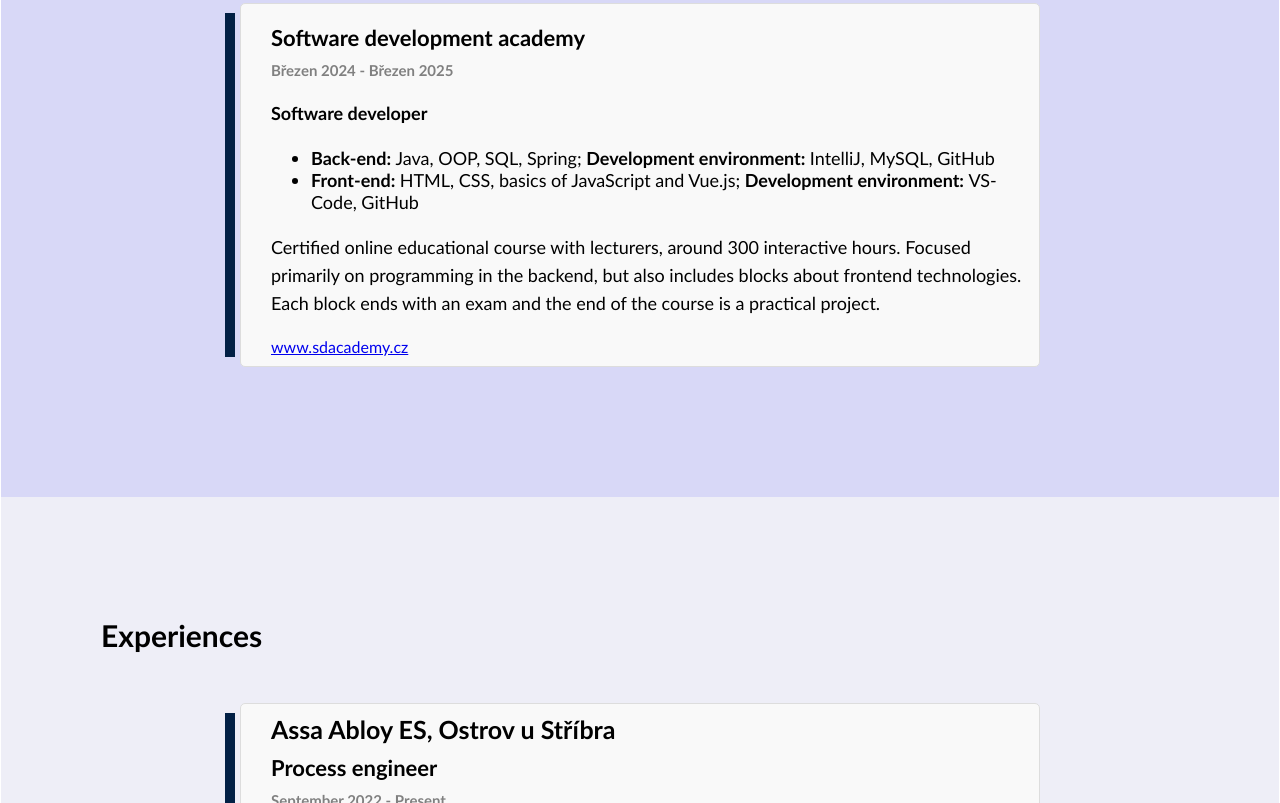
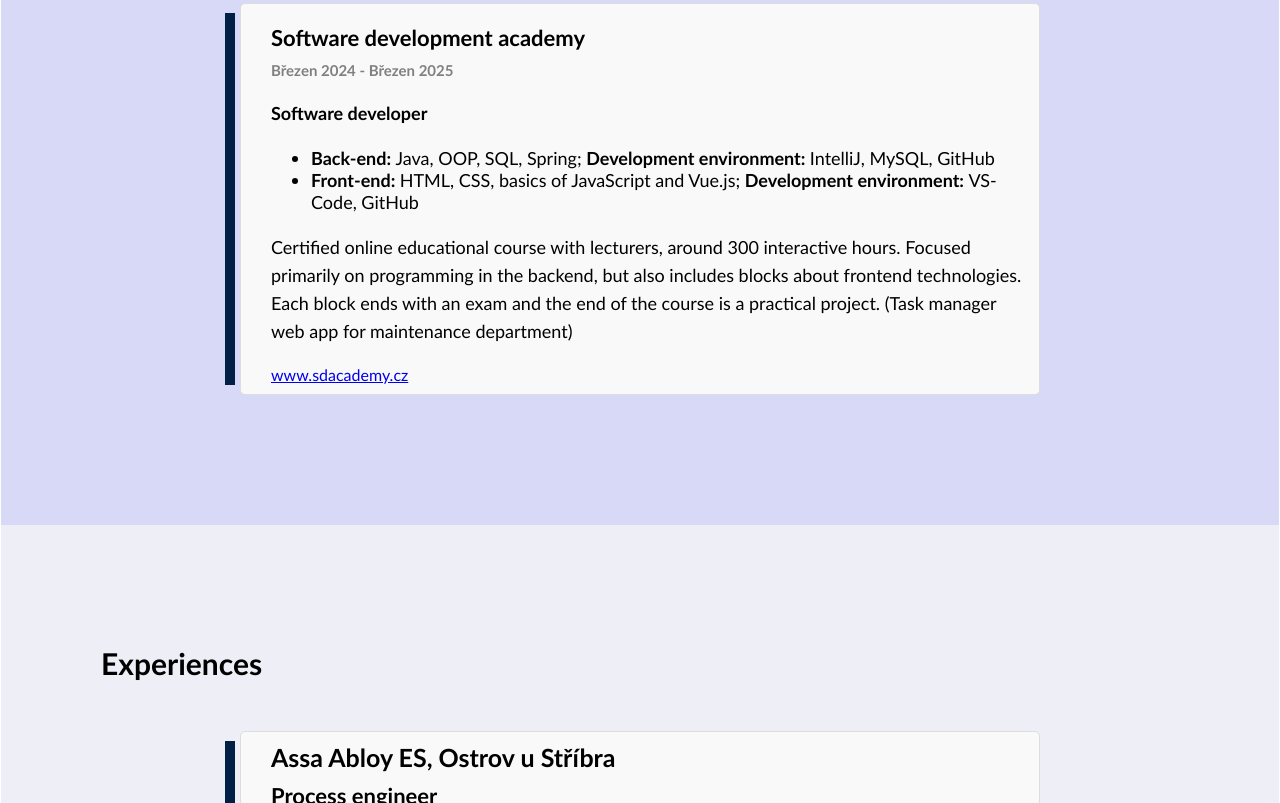
Before and after one commit to chaloupkamatej/chaloupkamatej, a plain HTML site: page index_en.html in a window 1280 px wide. Shown: the part 1133-1936 px from the top of the page. Drawn offline with Linux system fonts and the light colour scheme.

Commit message:
Update index_en.html

```diff
--- a/index_en.html
+++ b/index_en.html
@@ -92,7 +92,7 @@
 
                             <p>
                                 Certified online educational course with lecturers, around 300 interactive hours. Focused primarily on programming in the backend, but also includes
-                                blocks about frontend technologies. Each block ends with an exam and the end of the course is a practical project.
+                                blocks about frontend technologies. Each block ends with an exam and the end of the course is a practical project. (Task manager web app for maintenance department)
                             </p>
                             <a href="https://sdacademy.cz/">www.sdacademy.cz</a>
                         </article>
```
